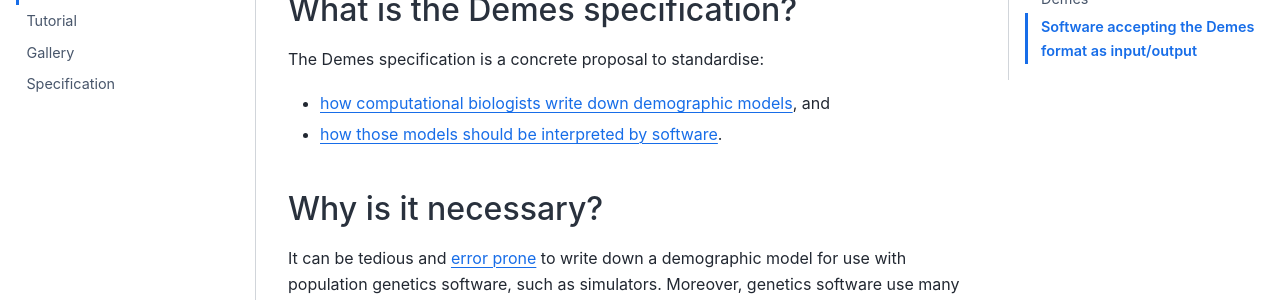
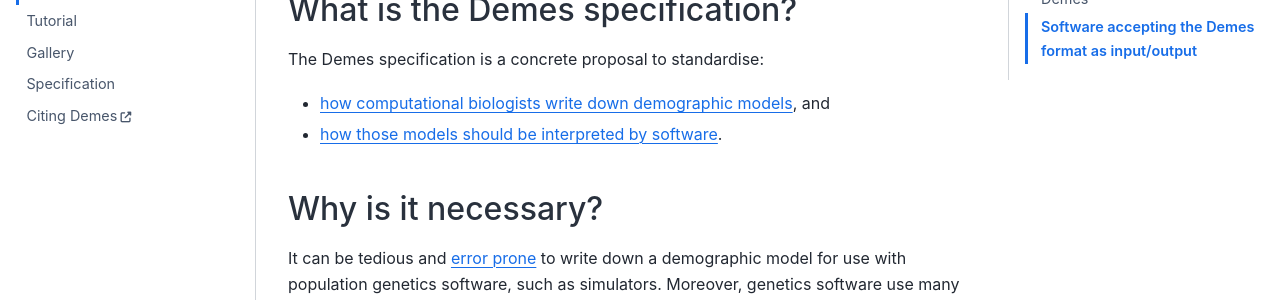
Before and after one commit to popsim-consortium/demes-spec, a Jupyter Book: the page built from docs/introduction.md, in a window 1280 px wide. Shown: the part 170-470 px from the top of the page. Built offline with Jupyter Book 1.0.4 settings and Sphinx 7.4.7 and the Sphinx Book theme 1.1.4, drawn with Linux system fonts in a browser that asks for light colours.

Commit message:
Add citation info
Closes #153.

```diff
--- a/docs/_toc.yml
+++ b/docs/_toc.yml
@@ -4,3 +4,5 @@ sections:
 - file: tutorial
 - file: gallery
 - file: specification
+- url: https://popsim-consortium.github.io/demes-docs/latest/CITATION.html
+  title: Citing Demes
```
